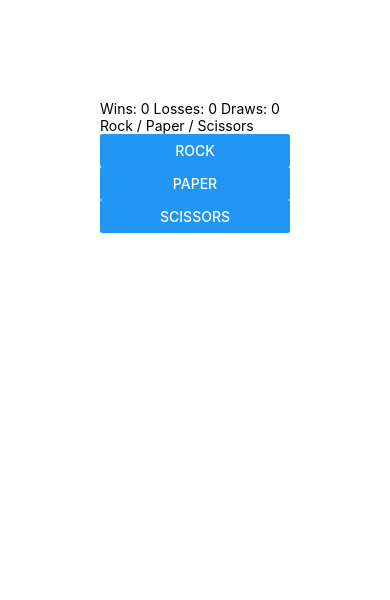
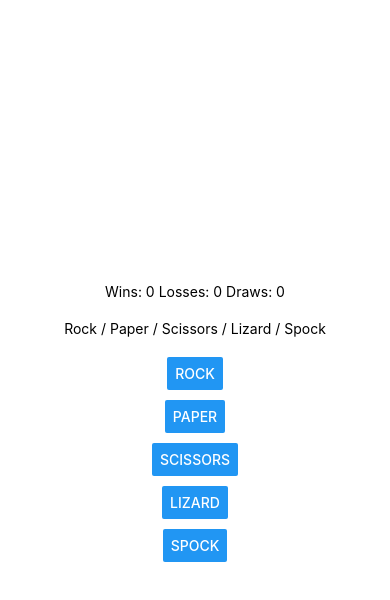
Before and after one commit to elimanzo/rock-paper-scissors, a React Native app: screen / in a window 390 px wide. Shown: the top 600 px of the page. Built offline with nearby package versions, Linux system fonts and the light colour scheme.

Commit message:
Added more win conditions (Spock/Lizzard) + styles

```diff
--- a/App.js
+++ b/App.js
@@ -1,26 +1,39 @@
-import { Button, Text, View } from 'react-native'
-
+import React from 'react'
+import { Button, Text, View, StyleSheet } from 'react-native'
 import { useState } from 'react'
 
-// const options = ['Rock', 'Paper', 'Scissors']
 const MOVES = {
-  Rock: { weak: 'Paper', strong: 'Scissors' },
-  Paper: { weak: 'Scissors', strong: 'Rock' },
-  Scissors: { weak: 'Rock', strong: 'Paper' }
+  Rock: {
+    beats: new Set(['Scissors', 'Lizard'])
+  },
+  Paper: {
+    beats: new Set(['Rock', 'Spock'])
+  },
+  Scissors: {
+    beats: new Set(['Paper', 'Lizard'])
+  },
+  Lizard: {
+    beats: new Set(['Paper', 'Spock'])
+  },
+  Spock: {
+    beats: new Set(['Scissors', 'Rock'])
+  }
 }
 
-function getRandomArrayElement(arr) {
+const getRandomArrayElement = (arr) => {
   return arr[Math.floor(Math.random() * arr.length)]
 }
 
 export default function App() {
   const [player, setPlayer] = useState(null)
   const [bot, setBot] = useState(null)
+  const [stateResult, setStateResult] = useState(null)
   const [score, setScore] = useState({
     wins: 0,
     losses: 0,
     draws: 0
   })
+
   const makeMoves = (move) => {
     const botMove = getRandomArrayElement(Object.keys(MOVES))
     setBot(botMove)
@@ -29,58 +42,93 @@ export default function App() {
   }
 
   const whoWon = (playerMove, botMove) => {
-    // if (playerMove === botMove) {
-    //   setScore((prev) => ({ ...prev, draws: prev.draws + 1 }))
-    //   return
-    // }
-    // if (
-    //   (options.indexOf(playerMove) + 1) % options.length ===
-    //   options.indexOf(botMove)
-    // ) {
-    //   setScore((prev) => ({ ...prev, losses: prev.losses + 1 }))
-    // } else {
-    //   setScore((prev) => ({ ...prev, wins: prev.wins + 1 }))
-    // }
-
-    if (MOVES[playerMove].strong === MOVES[botMove].weak) {
+    if (MOVES[playerMove].beats.has(botMove)) {
       setScore((prev) => ({ ...prev, wins: prev.wins + 1 }))
+      setStateResult('Player Wins!')
       return
     }
-    if (MOVES[playerMove].weak === MOVES[botMove].strong) {
+    if (MOVES[botMove].beats.has(playerMove)) {
       setScore((prev) => ({ ...prev, losses: prev.losses + 1 }))
+      setStateResult('Bot Wins')
       return
     }
     setScore((prev) => ({ ...prev, draws: prev.draws + 1 }))
+    setStateResult("It's a Tie!")
   }
 
   return (
-    <View style={{ padding: 100 }}>
-      <View>
+    <View style={styles.container}>
+      <View style={styles.scoreText}>
         <Text>
           Wins: {score.wins} Losses: {score.losses} Draws: {score.draws}
         </Text>
       </View>
       {player == null ? (
-        <View>
-          <Text>Rock / Paper / Scissors</Text>
+        <View style={styles.buttonContainer}>
+          <Text>Rock / Paper / Scissors / Lizard / Spock</Text>
+          <View style={styles.buttonRow}>
+            <View style={styles.button}>
               <Button title="Rock" onPress={() => makeMoves('Rock')} />
+            </View>
+            <View style={styles.button}>
               <Button title="Paper" onPress={() => makeMoves('Paper')} />
+            </View>
+            <View style={styles.button}>
               <Button title="Scissors" onPress={() => makeMoves('Scissors')} />
             </View>
+            <View style={styles.button}>
+              <Button title="Lizard" onPress={() => makeMoves('Lizard')} />
+            </View>
+            <View style={styles.button}>
+              <Button title="Spock" onPress={() => makeMoves('Spock')} />
+            </View>
+          </View>
+        </View>
       ) : (
-        <View>
-          <Text>
+        <View style={styles.buttonContainer}>
+          <Text style={styles.resultText}>
             You picked {player}. Bot picked {bot}
           </Text>
+          <Text>{stateResult}</Text>
+          <View style={styles.button}>
             <Button
               title="Reset"
               onPress={() => {
                 setPlayer(null)
                 setBot(null)
+                setStateResult(null)
               }}
             />
+          </View>
         </View>
       )}
     </View>
   )
 }
+
+const styles = StyleSheet.create({
+  container: {
+    flex: 1,
+    justifyContent: 'center',
+    alignItems: 'center'
+  },
+  scoreText: {
+    marginBottom: 20
+  },
+  buttonContainer: {
+    alignItems: 'center'
+  },
+  buttonRow: {
+    flexDirection: 'column',
+    justifyContent: 'center',
+    alignItems: 'center',
+    width: '60%',
+    marginTop: 10
+  },
+  button: {
+    marginTop: 10
+  },
+  resultText: {
+    marginTop: 10
+  }
+})
```
Lines whose indentation alone changed are shown as unchanged.
